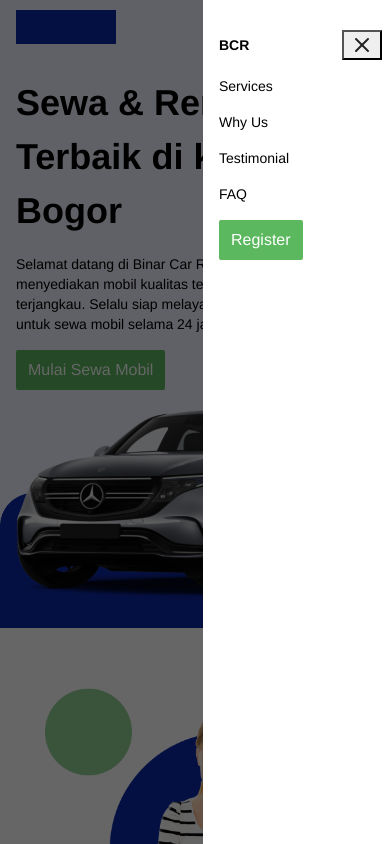
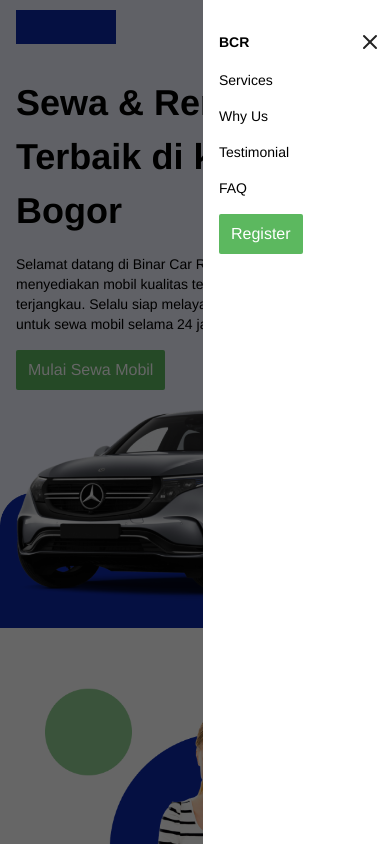
Before and after one commit to erickyudha/rental-car-website, a plain HTML site: page index.html in a window 390 px wide. Both pictures are taken after a click on the button 354 px from the left and 27 px from the top of the page. Shown: the top 844 px of the page. Drawn offline with nearby package versions, Linux system fonts and the light colour scheme.

Commit message:
minor css fixes

```diff
--- a/index.html
+++ b/index.html
@@ -36,7 +36,7 @@
     <div id="sidebar" class="flex-column flex-gap-16">
       <div class="flex-row">
         <span class="body-bold">BCR</span>
-        <button id="sidebar-exit" class="menu-exit-toggle">
+        <button id="sidebar-exit" class="menu-exit-toggle no-mp">
           <img src="/img/icon_x.svg" width="24" height="24" alt="" />
         </button>
       </div>
--- a/style/index.css
+++ b/style/index.css
@@ -139,6 +139,7 @@ nav {
   position: fixed;
   display: flex;
   justify-content: space-between;
+  z-index: 99;
 }
 
 .menu-toggle {
@@ -332,6 +333,7 @@ nav {
   display: flex;
   flex-direction: column;
   gap: 16px;
+  width: 100%;
 }
 
 .accordion-item {
@@ -375,6 +377,13 @@ footer {
 
   .menu-toggle {
     display: block;
+    border: none;
+    background-color: transparent;
+  }
+
+  .menu-exit-toggle {
+    border: none;
+    background-color: transparent;
   }
 
   #sidebar {
```
